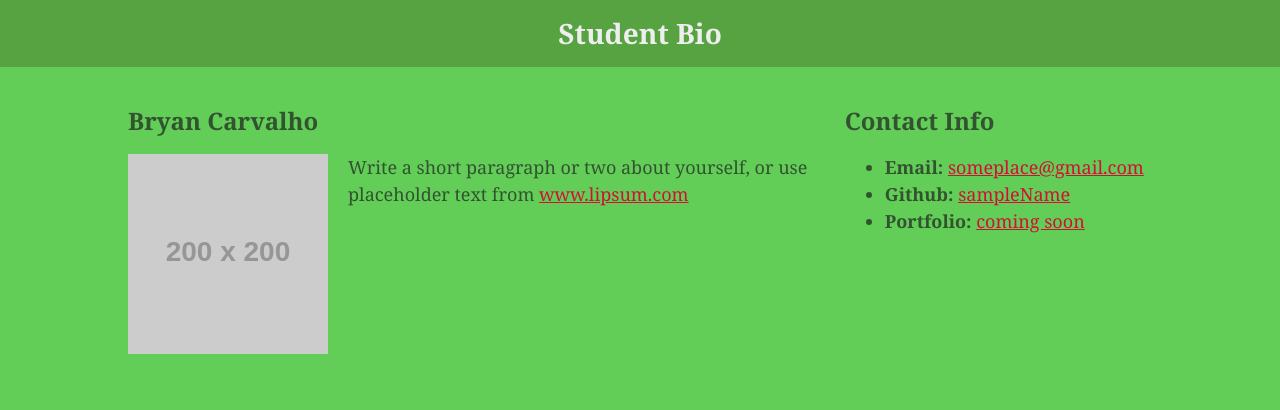
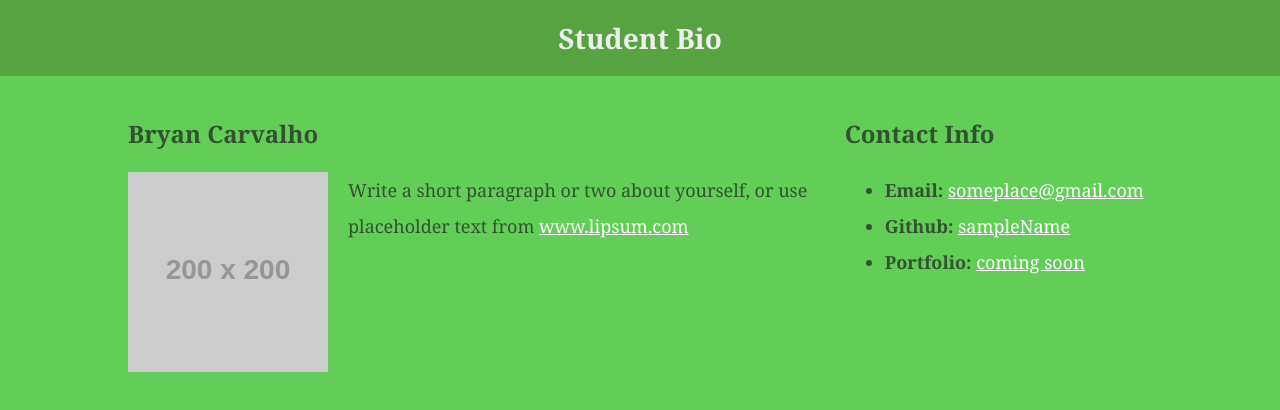
Before and after one commit to BryanCarvalho/my-first-project, a plain HTML site: page index.html in a window 1280 px wide. Drawn offline with Linux system fonts and the light colour scheme; placeholder pictures from the web are drawn by us.

Commit message:
updated line height

```diff
--- a/style.css
+++ b/style.css
@@ -9,7 +9,7 @@ body {
     margin: 0;
     font-family: Georgia, "Times New Roman", Times, serif;
     font-size: 18px;
-    line-height: 150%;
+    line-height: 200%;
     color: #325230;
     background: #62ce58;
   }
@@ -33,7 +33,7 @@ body {
   }
 
   a {
-    color: #d21034;
+    color: #fff;
   }
 
   .container {
```
